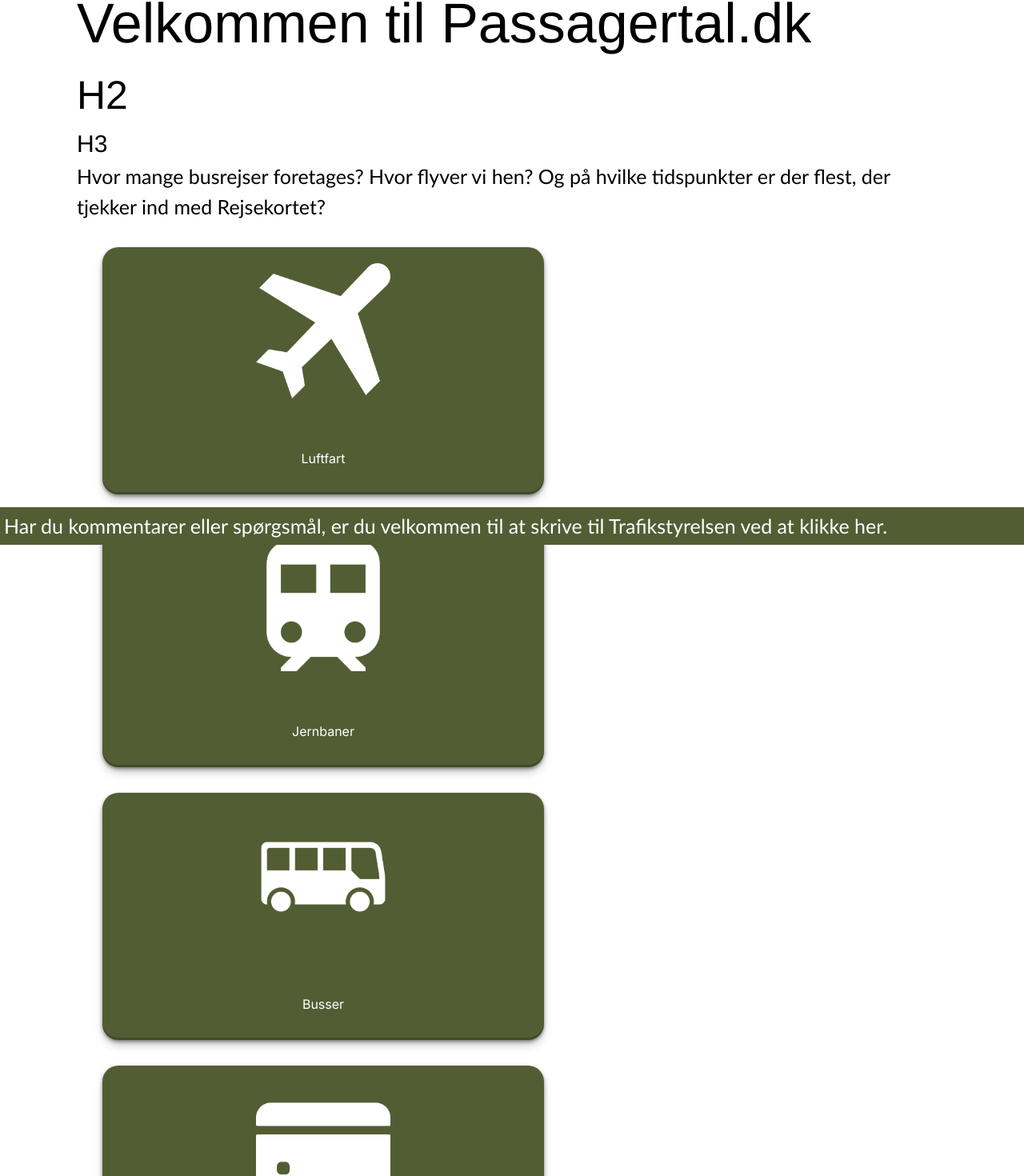
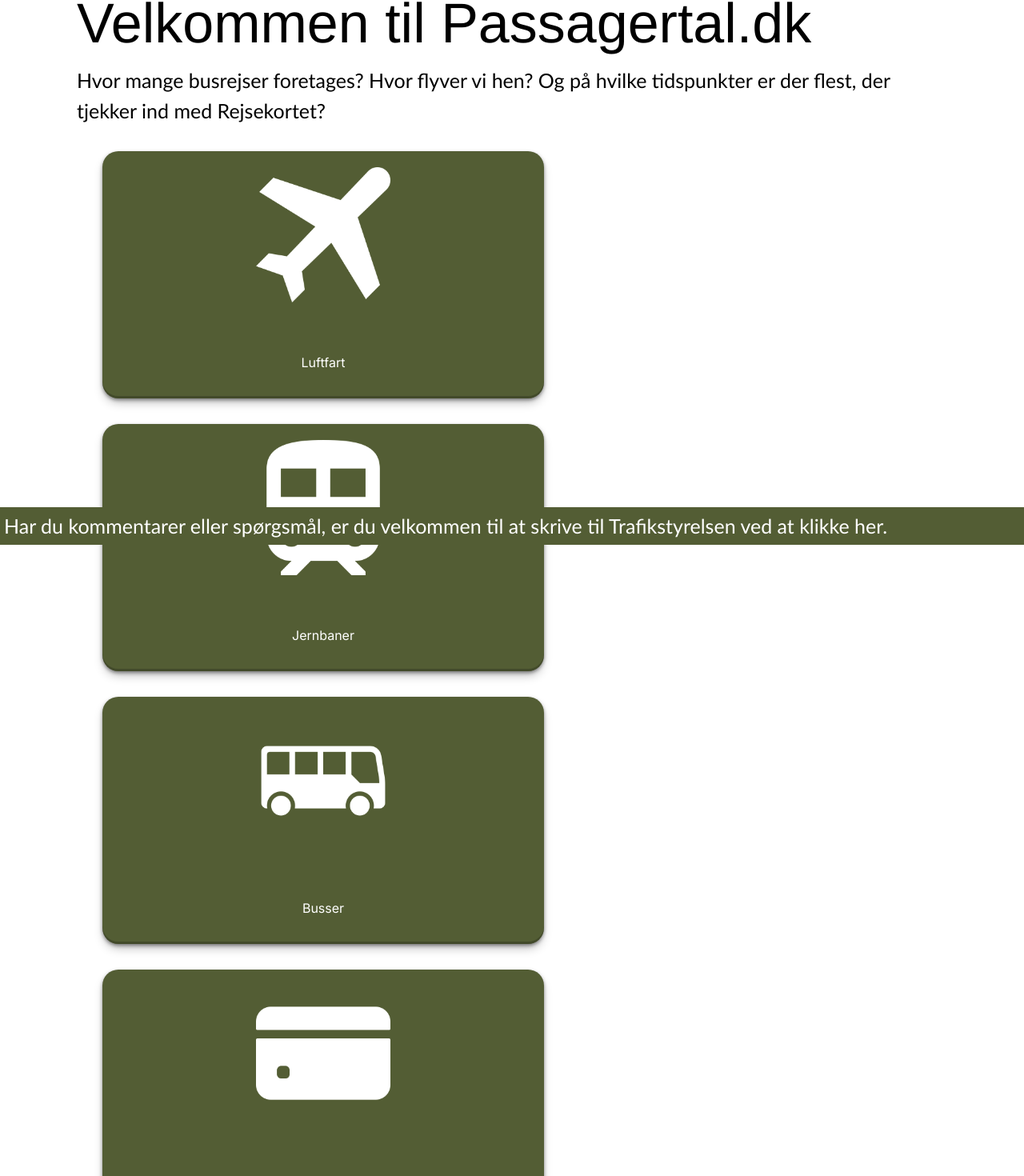
Before and after one commit to Wmac23/exams, a Next.js app in the folder frontend/: page / in a window 1280 px wide. Shown: the part 119-1589 px from the top of the page at 80% size. Built offline with nearby package versions, Linux system fonts and the light colour scheme.

Commit message:
Update page.tsx

```diff
--- a/frontend/src/app/page.tsx
+++ b/frontend/src/app/page.tsx
@@ -8,13 +8,11 @@
       <Navbar />
       <div>
         <h1>Velkommen til Passagertal.dk</h1>
-        <h2>H2</h2>
-        <h3>H3</h3>
         <p>Hvor mange busrejser foretages? Hvor flyver vi hen? Og på hvilke tidspunkter er der flest, der tjekker ind med Rejsekortet?</p>
-        <button className={styles.buttons}><img src="plane.png" alt="Icon of a plane"/><br/>Luftfart </button>
-        <button className={styles.buttons}><img src="train.png" alt="Icon of a train"/><br/>Jernbaner</button>
-        <button className={styles.buttons}><img src="bus.png" alt="Icon of a bus"/><br/>Busser</button>
-        <button className={styles.buttons}><img src="card.png" alt="Icon of a card"/><br/>Rejsekort</button>
+        <a href="luftfart"><button className={styles.buttons}><img src="plane.png" alt="Icon of a plane"/><br/>Luftfart </button></a>
+        <a href="jernbaner"><button className={styles.buttons}><img src="train.png" alt="Icon of a train"/><br/>Jernbaner</button></a>
+        <a href="busser"><button className={styles.buttons}><img src="bus.png" alt="Icon of a bus"/><br/>Busser</button></a>
+        <a href="rejsekort"><button className={styles.buttons}><img src="card.png" alt="Icon of a card"/><br/>Rejsekort</button></a>
       </div>
       <Footer/>
     </main>
```
